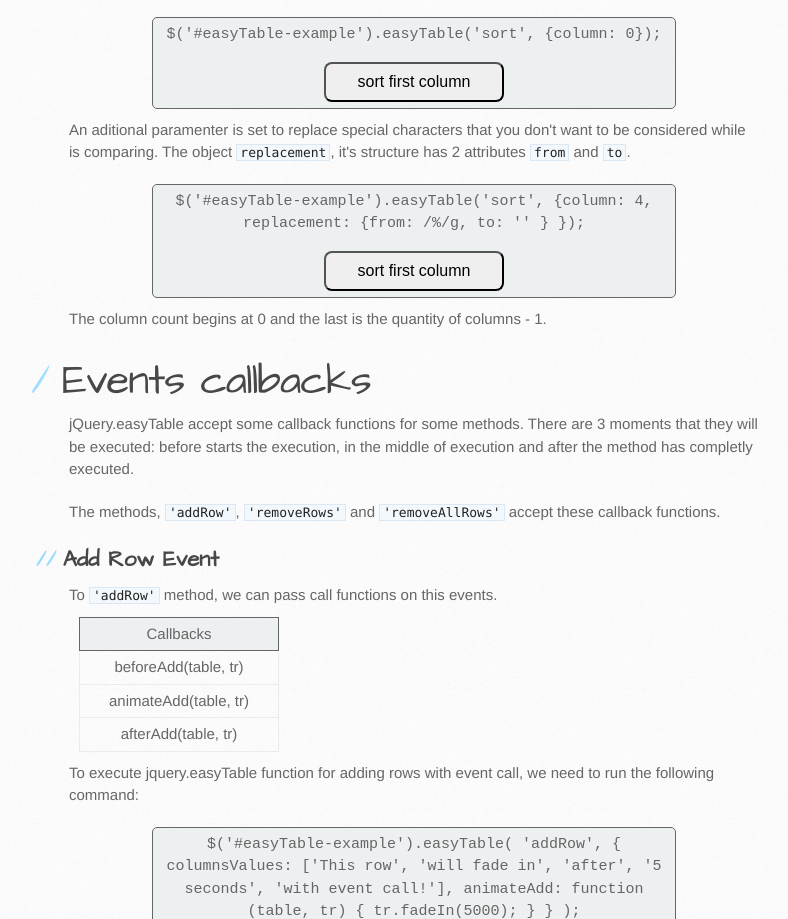
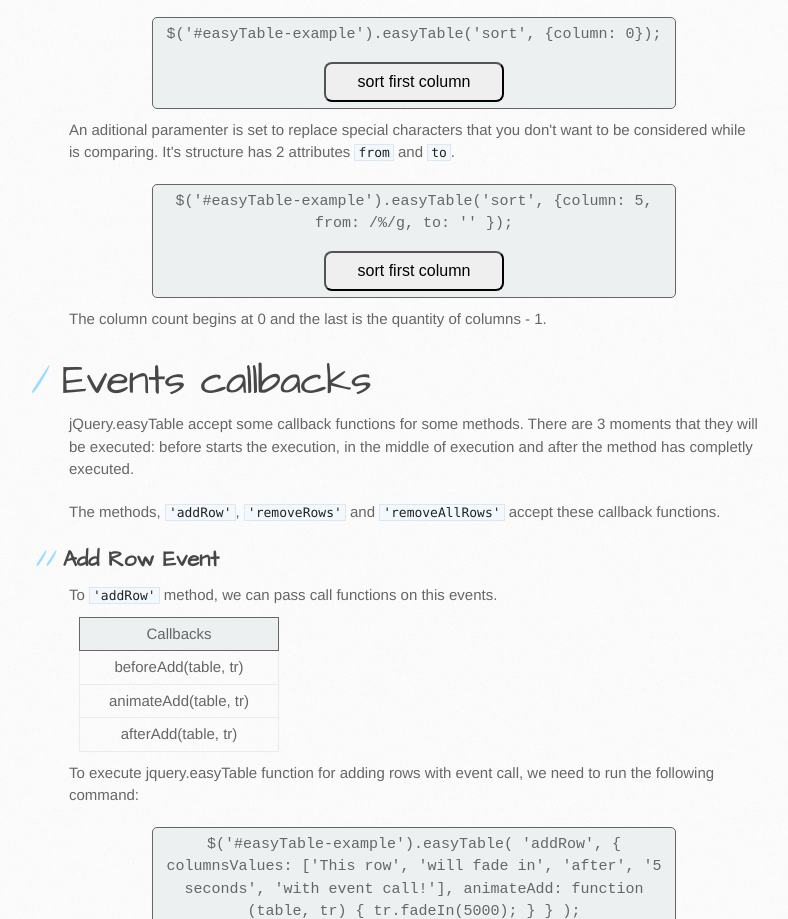
Before and after one commit to mariohd/jquery.easyTable, a plain HTML site: page example/example.html in a window 1280 px wide. Shown: the part 3139-4058 px from the top of the page, without its empty margins (101-889 px from the left). Drawn offline with Linux system fonts and the light colour scheme.

Commit message:
updating index

```diff
--- a/example/example.html
+++ b/example/example.html
@@ -359,9 +359,9 @@
           <div style="font-family: monospace;">$('#easyTable-example').easyTable('sort', {column: 0});</div>
           <button id="sortFirstColumnOfTheTable">sort first column</button>
         </div>
-		    <p>An aditional paramenter is set to replace special characters that you don't want to be considered while is comparing. The object <code>replacement</code>, it's structure has 2 attributes <code>from</code> and <code>to</code>.</p>
-		    <div class="textBox centered roundedCorner">
-          <div style="font-family: monospace;">$('#easyTable-example').easyTable('sort', {column: 4, replacement: {from: /%/g, to: '' } });</div>
+	<p>An aditional paramenter is set to replace special characters that you don't want to be considered while is comparing. It's structure has 2 attributes <code>from</code> and <code>to</code>.</p>
+	<div class="textBox centered roundedCorner">
+          <div style="font-family: monospace;">$('#easyTable-example').easyTable('sort', {column: 5, from: /%/g, to: '' });</div>
           <button id="sortFirstColumnOfTheTable">sort first column</button>
         </div>
         <p>The column count begins at 0 and the last is the quantity of columns - 1.</p>
@@ -475,3 +475,4 @@
     </footer>
   </body>
 </html>
+r
```
